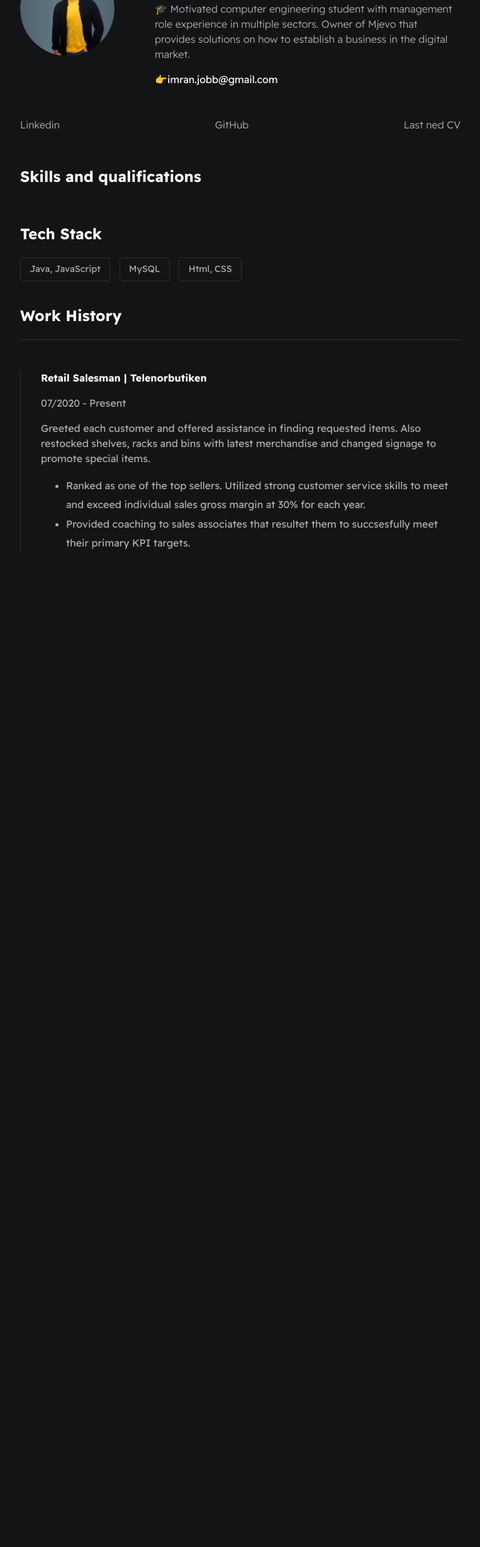
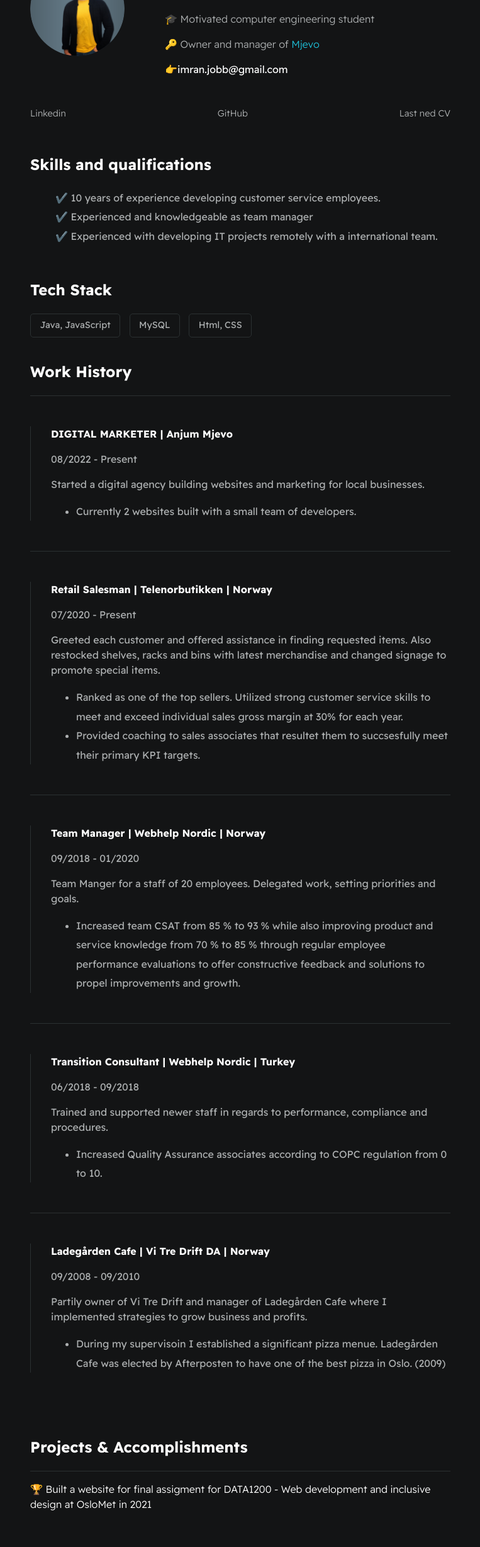
Before and after one commit to Aliimrananjum/Digital_Resume, a plain HTML site: page index.html in a window 1280 px wide. Shown: the part 150-2607 px from the top of the page at 63% size, without its empty margins (258-1021 px from the left). Before the commit the page ends 1100 px from the top, so only its background shows below. Drawn offline with Linux system fonts and the light colour scheme.

Commit message:
Completed the resume

```diff
--- a/index.html
+++ b/index.html
@@ -16,15 +16,16 @@
 
             <div>
                 <h1 id="user-name">Ali Anjum</h1>
-                <p id="bio"> &#127891; Motivated computer engineering student with management role experience in multiple sectors. Owner of Mjevo that provides solutions on how to establish a business in the digital market.  </p>
+                <p id="bio"> &#127891; Motivated computer engineering student </p>
+                <p id="bio"> &#128273; Owner and manager of <a href="https://www.mjevo.no" target="_blank">Mjevo</a> </p>
                 <p id="email"> &#128073;imran.jobb@gmail.com</p>
             </div>
         </section>
 
         <section class="section--page">
             <div id="socials--list">
-                <a href="#" target="_blank">Linkedin</a>
-                <a href="#" target="_blank">GitHub</a>
+                <a href="https://www.linkedin.com/in/ali-anjum-692752135/" target="_blank">Linkedin</a>
+                <a href="https://github.com/Aliimrananjum?tab=repositories" target="_blank">GitHub</a>
                 <a href="#" target="_blank">Last ned CV</a>
             </div>
         </section>
@@ -32,7 +33,10 @@
         <section class="section--page">
             <h2>Skills and qualifications</h2>
             <ul id="qualifications--list">
-                <li></li>
+                <li>✔️ 10 years of experience developing customer service employees. </li>
+                <li>✔️ Experienced and knowledgeable as team manager</li>
+                <li>✔️ Experienced with developing IT projects remotely with a international team.  </li>
+
             </ul>
         </section>
 
@@ -55,11 +59,25 @@
 
         </section>
 
+
         <section id="work-history-wrapper"class="section--page">
             <h2>Work History</h2>
+
             <div class="line-break"></div>
             <div class="card--work-history">
-                <strong>Retail Salesman | Telenorbutiken</strong>
+                <strong>DIGITAL MARKETER | Anjum Mjevo  </strong>
+                <p>08/2022 - Present</p>
+                <p>Started a digital agency building websites and marketing for local
+                    businesses. </p>
+                <ul>
+                    <li>
+                        Currently 2 websites built with a small team of developers.
+                    </li>
+                </ul>
+            </div>
+            <div class="line-break"></div>
+            <div class="card--work-history">
+                <strong>Retail Salesman | Telenorbutikken | Norway </strong>
                 <p>07/2020 - Present</p>
                 <p>Greeted each customer and offered assistance in finding requested items. Also restocked shelves, racks and bins with latest merchandise and changed signage to promote special items.</p>
                 <ul>
@@ -71,12 +89,56 @@
                         Provided coaching to sales associates that resultet them to succsesfully meet their primary KPI targets.
                     </li>
 
-
                 </ul>
 
             </div>
+            <div class="line-break"></div>
+            <div class="card--work-history">
+                <strong>Team Manager | Webhelp Nordic | Norway </strong>
+                <p>09/2018 - 01/2020</p>
+                <p>Team Manger for a staff of 20 employees. Delegated work, setting priorities and goals.</p>
+                <ul>
+                    <li>
+                        Increased team CSAT from 85 % to 93 % while also improving product and service knowledge from 70 % to 85 % through regular employee performance evaluations to offer constructive feedback and solutions to propel improvements and growth.
+                    </li>
+
+                </ul>
+            </div>
+
+            <div class="line-break"></div>
+            <div class="card--work-history">
+                <strong>Transition Consultant | Webhelp Nordic | Turkey </strong>
+                <p>06/2018 - 09/2018</p>
+                <p>Trained and supported newer staff in regards to performance, compliance and procedures.</p>
+                <ul>
+                    <li>
+                        Increased Quality Assurance associates according to COPC regulation from 0 to 10.
+                    </li>
+                </ul>
+            </div>
+
+            <div class="line-break"></div>
+            <div class="card--work-history">
+                <strong>Ladegården Cafe | Vi Tre Drift DA | Norway </strong>
+                <p>09/2008 - 09/2010</p>
+                <p>Partily owner of Vi Tre Drift and manager of Ladegården Cafe where I implemented strategies to grow business and profits.</p>
+                <ul>
+                    <li>
+                        During my supervisoin I established a significant pizza menue. Ladegården Cafe was elected by Afterposten to have one of the best pizza in Oslo. (2009)
+                    </li>
+                </ul>
+            </div>
         </section>
 
+        <section class="section--page">
+            <h2>Projects & Accomplishments</h2>
+
+            <div class="card--project">
+                <a href="https://aliimrananjum.github.io/Data1200Final/"><span>🏆 </span>Built a website for final assigment for
+                    DATA1200 - Web development and inclusive design at OsloMet in 2021</a>
+            </div>
+
+        </section>
 
     </div>
 </body>
--- a/styles/main.css
+++ b/styles/main.css
@@ -21,11 +21,13 @@
 
 }
 
+
 *{
     font-family: 'Readex Pro';
     line-height: 1.5em;
     box-sizing: border-box;
     color: var(--mainTextColor);
+
 }
 
 body{
@@ -50,6 +52,7 @@ li{
 #container--main{
     max-width: 700px;
     margin: 0 auto;
+    padding: 1em;
 }
 
 .section--page{
@@ -58,29 +61,29 @@ li{
 }
 
 #wrapper--hero{
-    display:flex;
+    display: flex;
     align-items: center;
     gap: 4em;
-}
-
-#user-name{
-    font-size: 3em;
-    line-height: 1em;
 }
 
 #bio, a{
     font-weight: 300;
 }
 
+#user-name{
+    font-size: 48px;
+    line-height: 1em;
+}
+
 #profile-pic{
-    border-radius: 50%;
     width: 150px;
     height: 150px;
     object-fit: cover;
+    border-radius: 50%;
 }
 
 #email{
-    color:var(--mainTextColor);
+    color: var(--mainTextColor);
 }
 
 #socials--list{
@@ -91,14 +94,16 @@ li{
 }
 
 #socials--list a{
-    font-size: 0,9em;
+    font-weight: 300;
     color: var(--secondaryTextColor);
+    font-size: 0.9em;
     transition: 0.3s;
 }
 
 #socials--list a:hover{
+    font-weight: 100;
     color: var(--mainLinkColor);
-
+    font-size: 0.9em;
 }
 
 #qualifications--list{
@@ -114,8 +119,26 @@ li{
 
 .card--techstack{
     border: 1px solid var(--mainBorderColor);
+    border-radius: 5px;
     padding: 0.5em 1em;
-    border-radius: 5px;
+    align-items: center;
+}
+
+.card--project{
+    padding-top: 1em;
+    padding-bottom: 1em;
+    border-top: 1px solid var(--mainBorderColor);
+}
+
+.card--project a{
+    color: var(--mainTextColor);
+
+    transition: 0.3s;
+}
+
+.card--project a:hover{
+    color: rgb(30, 190,214);
+
 }
 
 .card--work-history{
@@ -129,3 +152,32 @@ li{
     background-color: var(--mainBorderColor);
     height: 1px;
 }
+
+
+@media(max-width:600px){
+
+    .section--page{
+        padding-top: 1em;
+        padding-bottom: 1em;
+    }
+
+    #wrapper--hero{
+        display: flex;
+        align-items: center;
+        gap: 1em;
+    }
+
+    #profile-pic{
+        width: 200px;
+        height: 200px;
+    }
+
+    #wrapper--hero{
+        flex-direction: column;
+    }
+
+    .card--work-history{
+        border-left: none;
+        padding-left: 0;
+    }
+}
```
